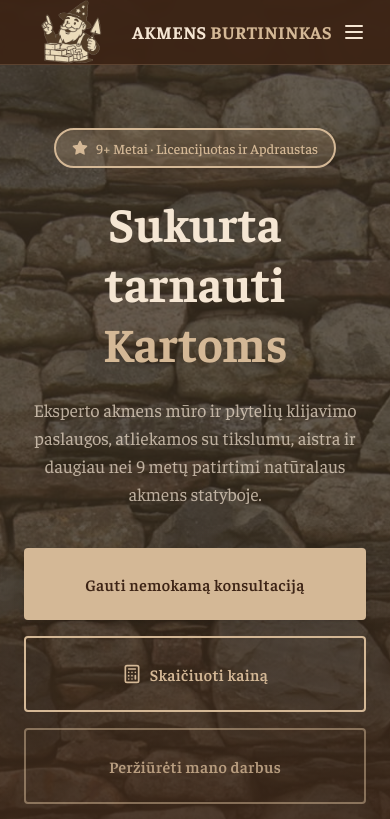
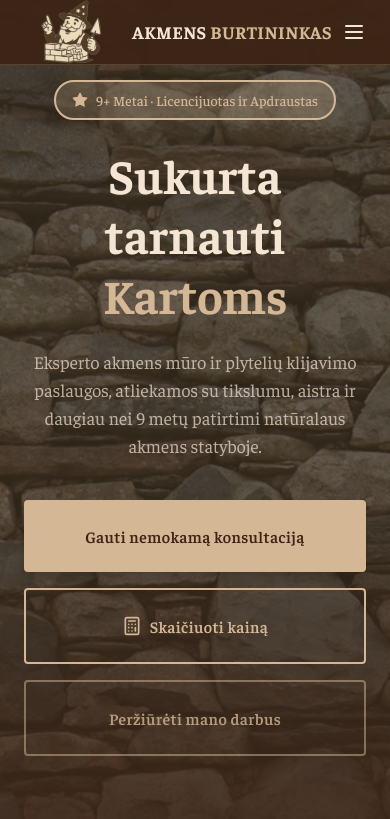
Before and after one commit to amlethgradic-web/stone-masonry-landing, a React (Vite) app: page / in a window 390 px wide. Shown: the top 819 px of the page. Built offline with nearby package versions, Linux system fonts and the light colour scheme; the HTML template or start-up script is replaced by a standard one.

Commit message:
hero mobile

```diff
--- a/src/components/Hero.jsx
+++ b/src/components/Hero.jsx
@@ -2,7 +2,7 @@
 
 const Hero = () => {
   return (
-    <section className="relative min-h-screen flex items-center justify-center overflow-hidden pt-32 md:pt-20">
+    <section className="relative min-h-screen flex items-center justify-center overflow-hidden pt-20 md:pt-20">
       {/* Background with stone wall image and brown overlay */}
       <div className="absolute inset-0">
         {/* Stone wall image */}
```
